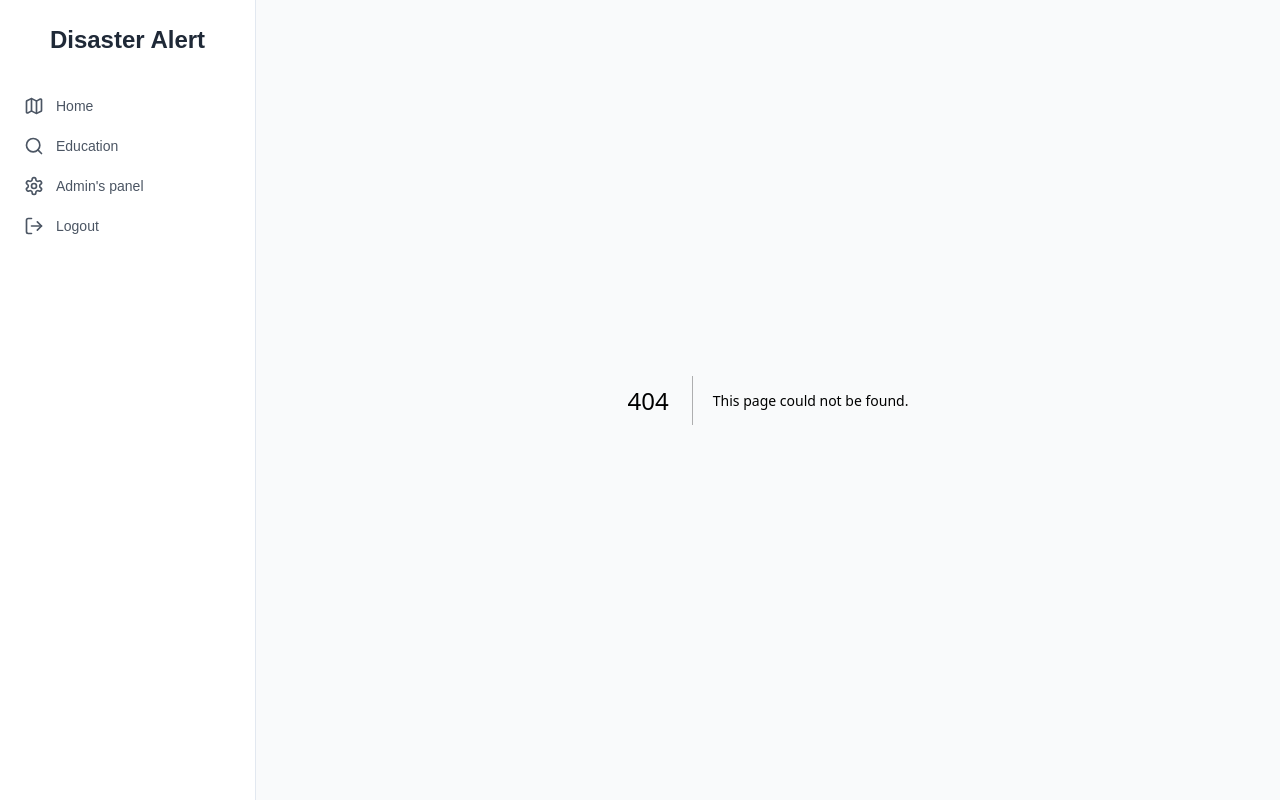
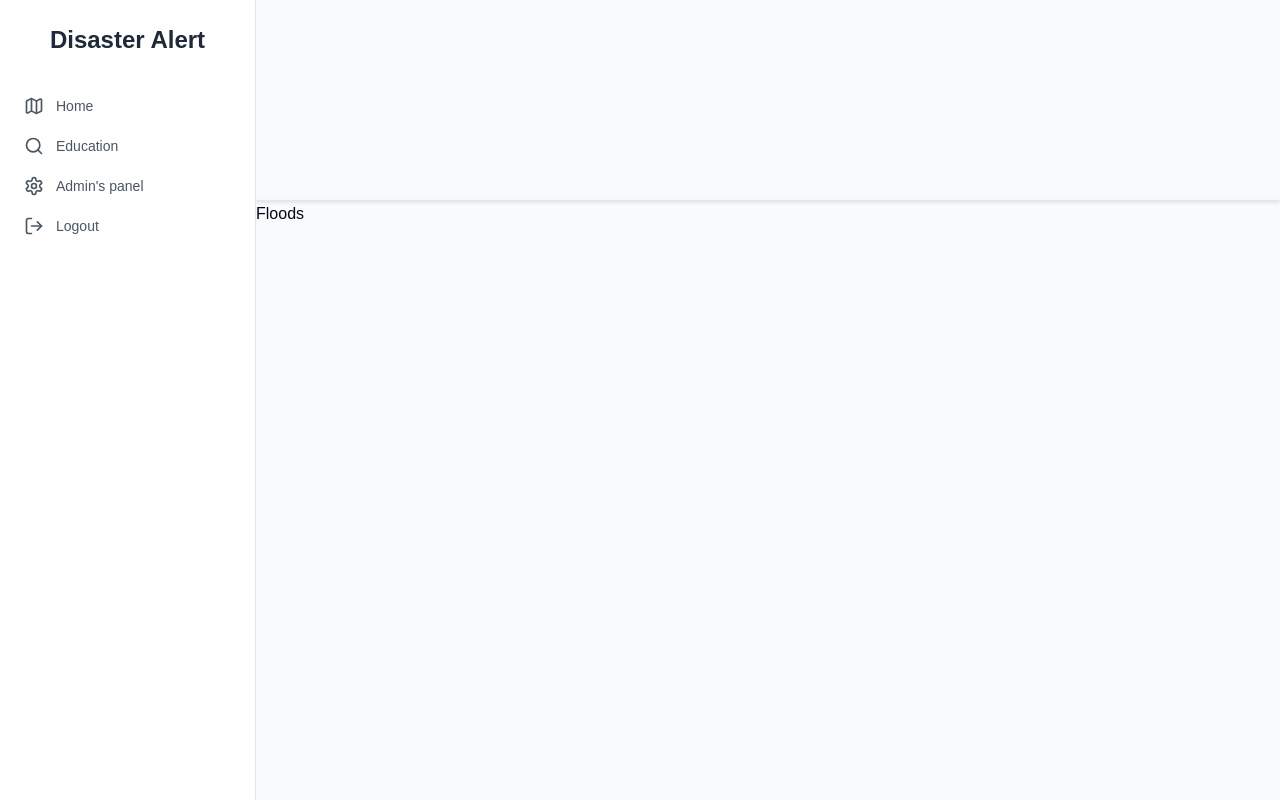
Before and after one commit to bsc-inf-04-20/disaster-alert-frontend, a Next.js app: page /Module-page in a window 1280 px wide. Before the commit this address had no page. Built offline with nearby package versions, Linux system fonts and the light colour scheme.

Commit message:
added module page

```diff
--- /dev/null
+++ b/src/app/Module-page/page.tsx
@@ -0,0 +1,15 @@
+"use client"
+
+import { Card } from "@/components/ui/card"
+
+  async function page(){
+    return(
+     <div>
+        <header className="bg-green h-[200px]"></header>
+        <Card className="bg-grey-200 flex display-center "></Card>
+            <p>Floods</p>
+
+     </div>
+    )
+  }
+   export default page
--- a/src/app/admin-page/adminClientPage.tsx
+++ b/src/app/admin-page/adminClientPage.tsx
@@ -96,7 +96,7 @@ function AdminClientPage({ allDisasters}: clientprops) {
                     }
                     });
 
-    //ariables to control the visibility of date pickers
+    //variables to control the visibility of date pickers
     const [showDatePicker, setShowDatePicker] = useState({
         pending: false,
         approved: false,
```
